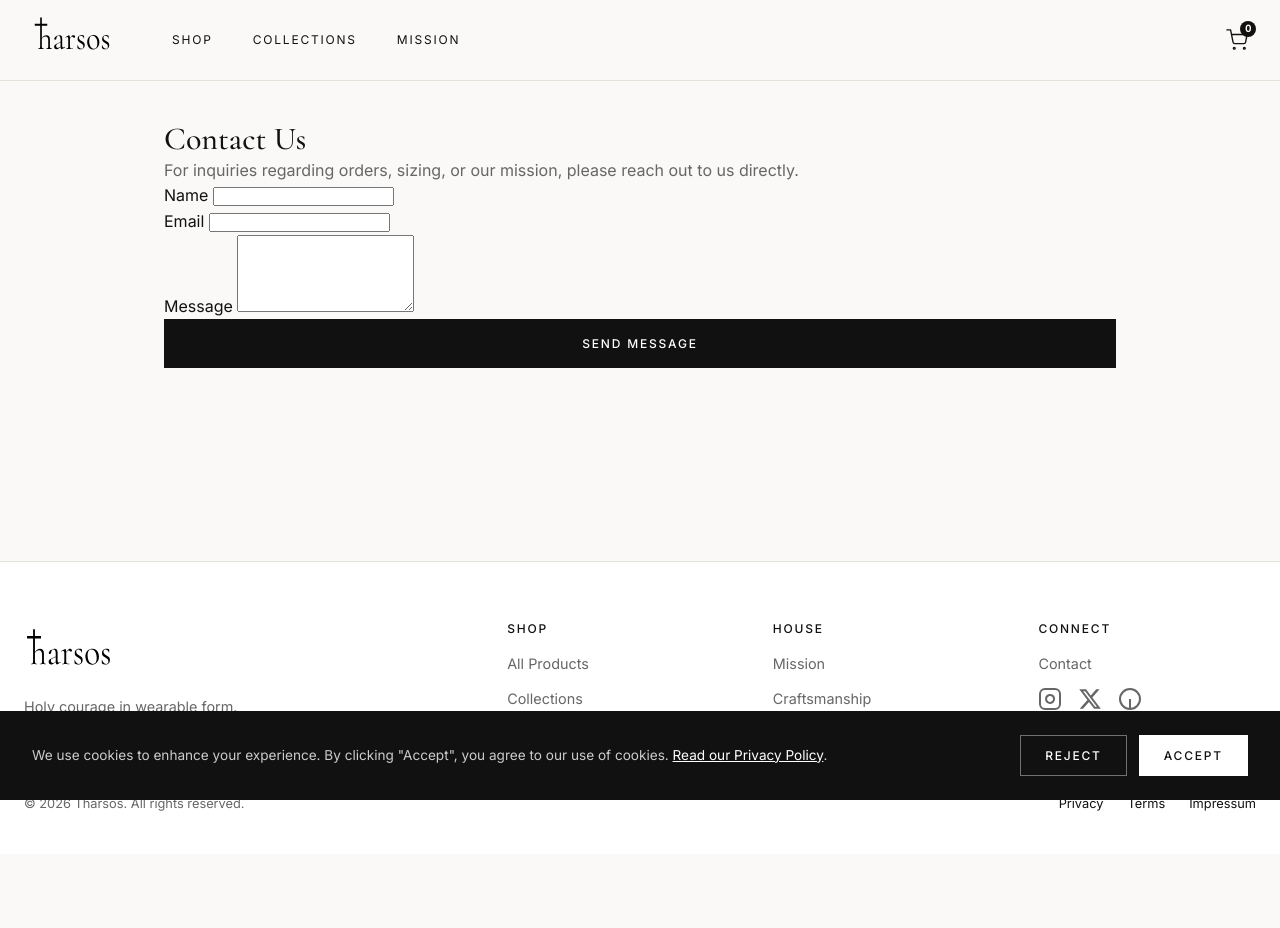
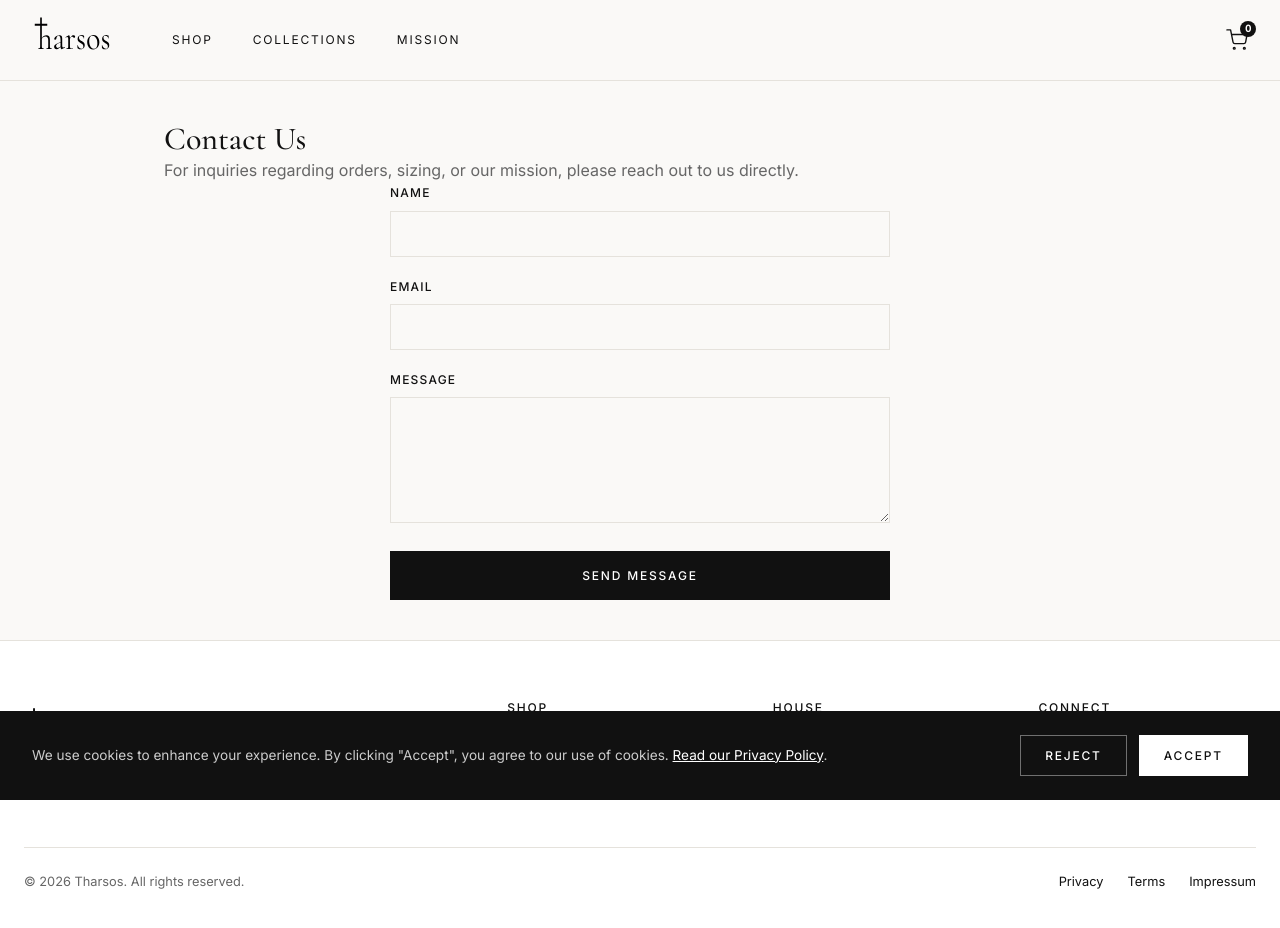
Before and after one commit to tharsosclothingbusiness-stack/Tharsos-Frontend, a plain HTML site: page contact.html in a window 1280 px wide. Before the commit the page ends 854 px from the top, so only its background shows below. Drawn offline with nearby package versions, Linux system fonts and the light colour scheme; no server answers.

Commit message:
Update style.css

```diff
--- a/style.css
+++ b/style.css
@@ -204,4 +204,10 @@ p { color: var(--muted); }
 
   .mission-item h2 { font-size: 2rem; }
   .mission-item p { font-size: 1.1rem; }
-}
+
+/* CONTACT FORM */
+.contact-form { max-width: 500px; margin: 0 auto; text-align: left; }
+.contact-form .form-group { margin-bottom: 20px; }
+.contact-form label { display: block; font-size: 0.75rem; font-weight: 500; text-transform: uppercase; letter-spacing: 0.1em; margin-bottom: 8px; }
+.contact-form input, .contact-form textarea { width: 100%; padding: 12px; border: 1px solid var(--border); font-family: var(--font-body); font-size: 1rem; outline: none; transition: border 0.2s; background: var(--bg); }
+.contact-form input:focus, .contact-form textarea:focus { border-color: var(--text); }
```
